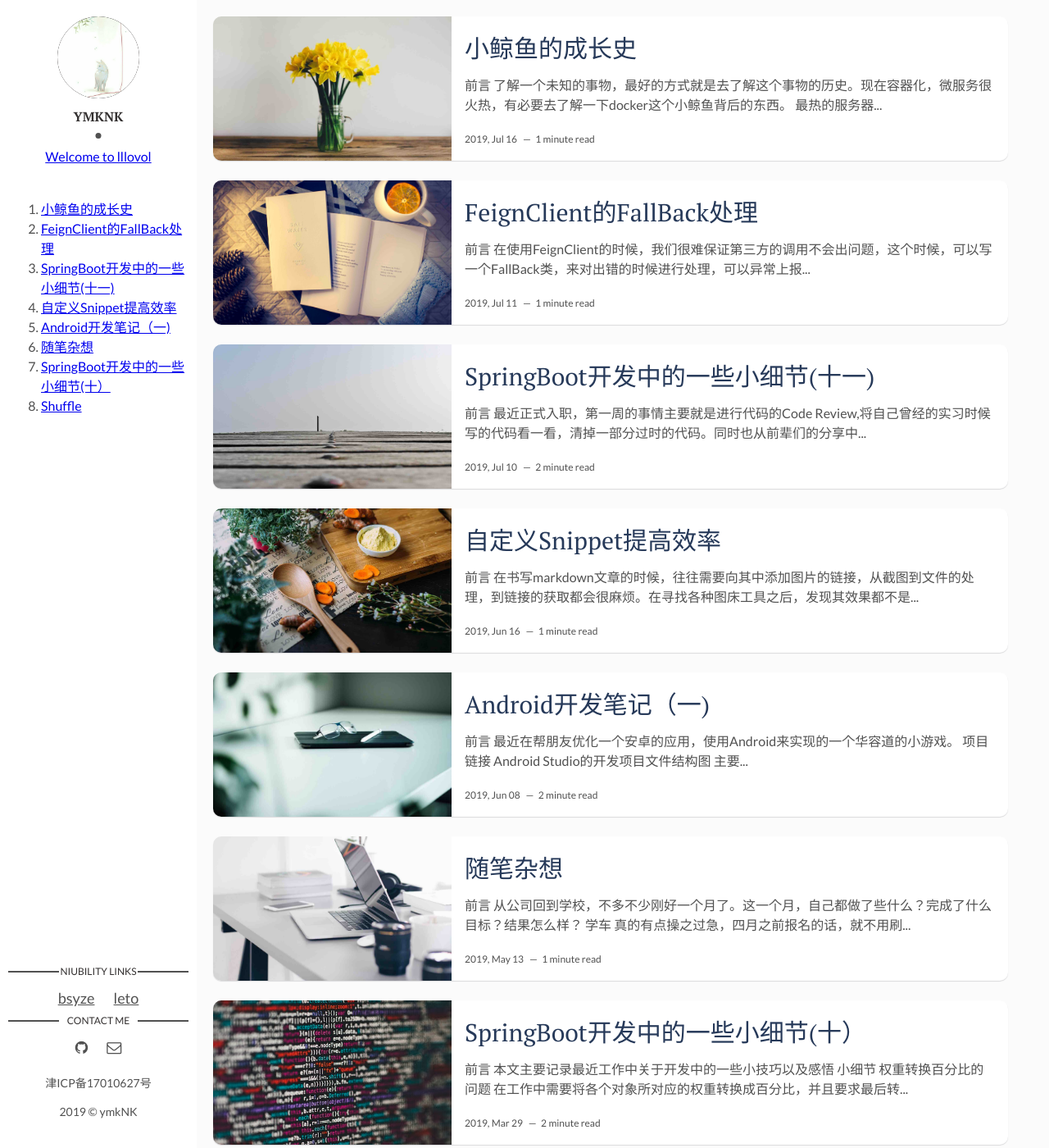
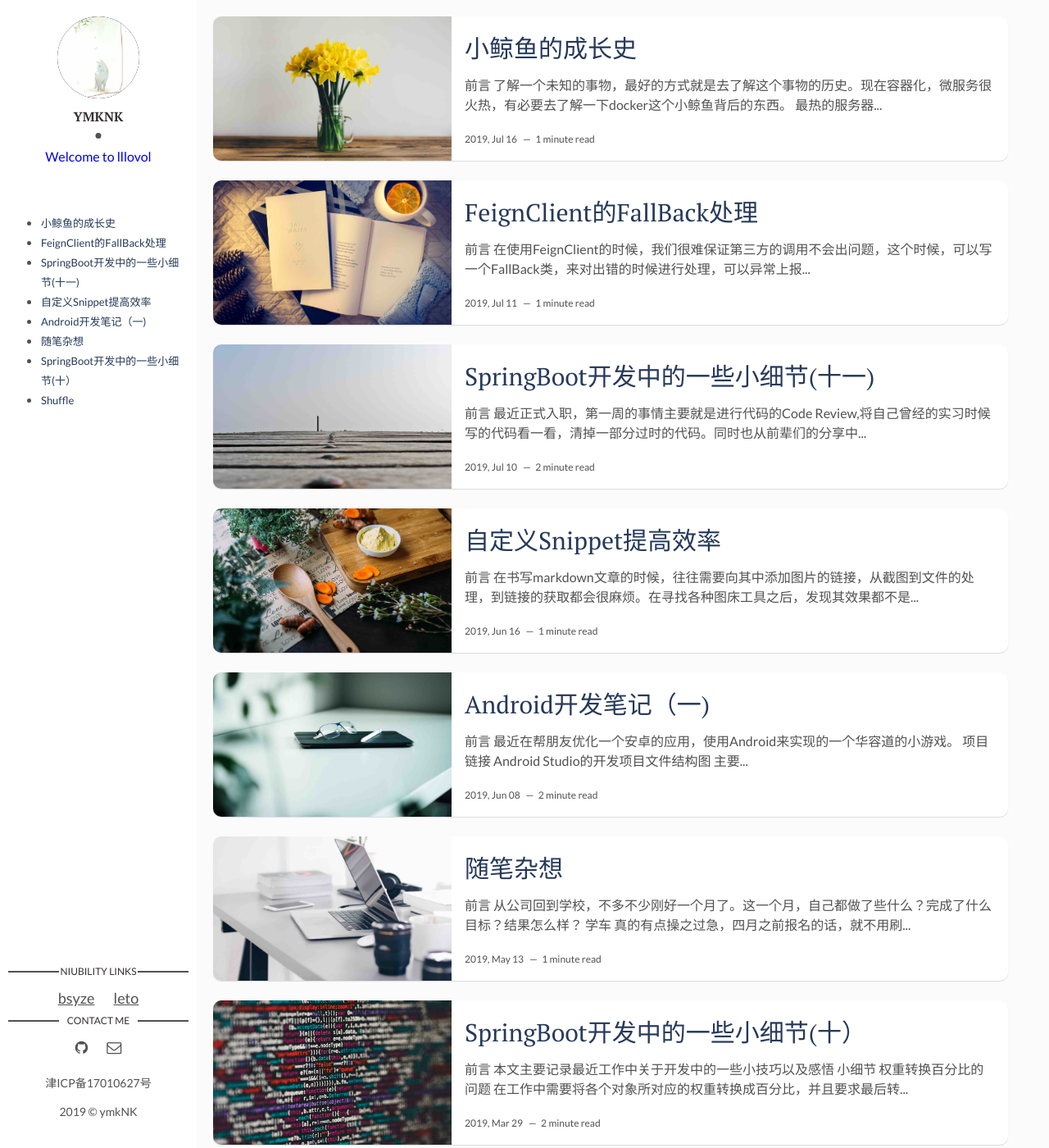
Before and after one commit to ymkNK/ymkNK.github.io, a Jekyll site: the page built from index.html, in a window 1280 px wide and 1400 px high. Shown: the whole window at 82% size. Built offline with Jekyll 4.4.1, drawn with Linux system fonts in a browser that asks for light colours; the list of posts is cut into pages by our own code; comment, search, counter and statistics services are not loaded.

Commit message:
修复bug

```diff
--- a/assets/css/main.css
+++ b/assets/css/main.css
@@ -998,6 +998,17 @@ table tfoot td {
 .about p {
   font-size: 16px;
   margin: 0 0 10px;
+}
+
+.about a {
+  font-size: 16px;
+  margin: 0 0 10px;
+  text-decoration: none;
+}
+
+.about a:hover {
+  color: #3399FF;
+  font-weight: bold;
 }
 
 .content-box {
@@ -1463,19 +1474,82 @@ a.newer-posts:hover {
     -webkit-box-orient: vertical;
     -webkit-box-direction: normal;
     -webkit-flex-direction: column;
-        -ms-flex-direction: column;
-            flex-direction: column;
-  }
+    -ms-flex-direction: column;
+    flex-direction: column;
+  }
+
   .post .post-thumbnail {
     width: 100%;
   }
+
   .post .post-content {
     width: 100%;
   }
+
   .post .post-content .post-title {
     margin: 0 0 5px;
   }
+
   .post .post-content .post-title a {
     font-size: 21px;
   }
 }
+
+/* -----------toc-------------*/
+.toc-container {
+  /* height:300px; */
+  overflow:auto;
+  /* position: fixed;
+  right: 0px;
+  top: 0px; */
+}
+
+.toc-container a {
+  color: #263959;
+  font-size: 13px;
+  margin: 0 0 0px;
+  text-decoration: none;
+}
+
+.toc-container a:hover {
+  color: #3399FF;
+  font-weight: bold;
+}
+
+.toc-container ol {
+  list-style-type: disc;
+}
+
+.clickname {
+  color: #3399FF;
+  font-weight: bold;
+}
+
+
+@media only screen and (min-width: 768px) {
+    section.comment-area {
+        float: right;
+        width: 68%;
+    }
+}
+@media only screen and (min-width: 992px) {
+    section.comment-area {
+        float: right;
+        width: 72%;
+    }
+}
+@media only screen and (min-width: 1126px) {
+    section.comment-area {
+        float: right;
+        width: 76%;
+    }
+}
+@media only screen and (min-width: 1256px) {
+    section.comment-area {
+        float: right;
+        width: 970px;
+    }
+}
+section.comment-area {
+    margin: 0 10px;
+}
```
Also changed, not shown: assets/css/scss/_media.scss (+12 -0 lines).
